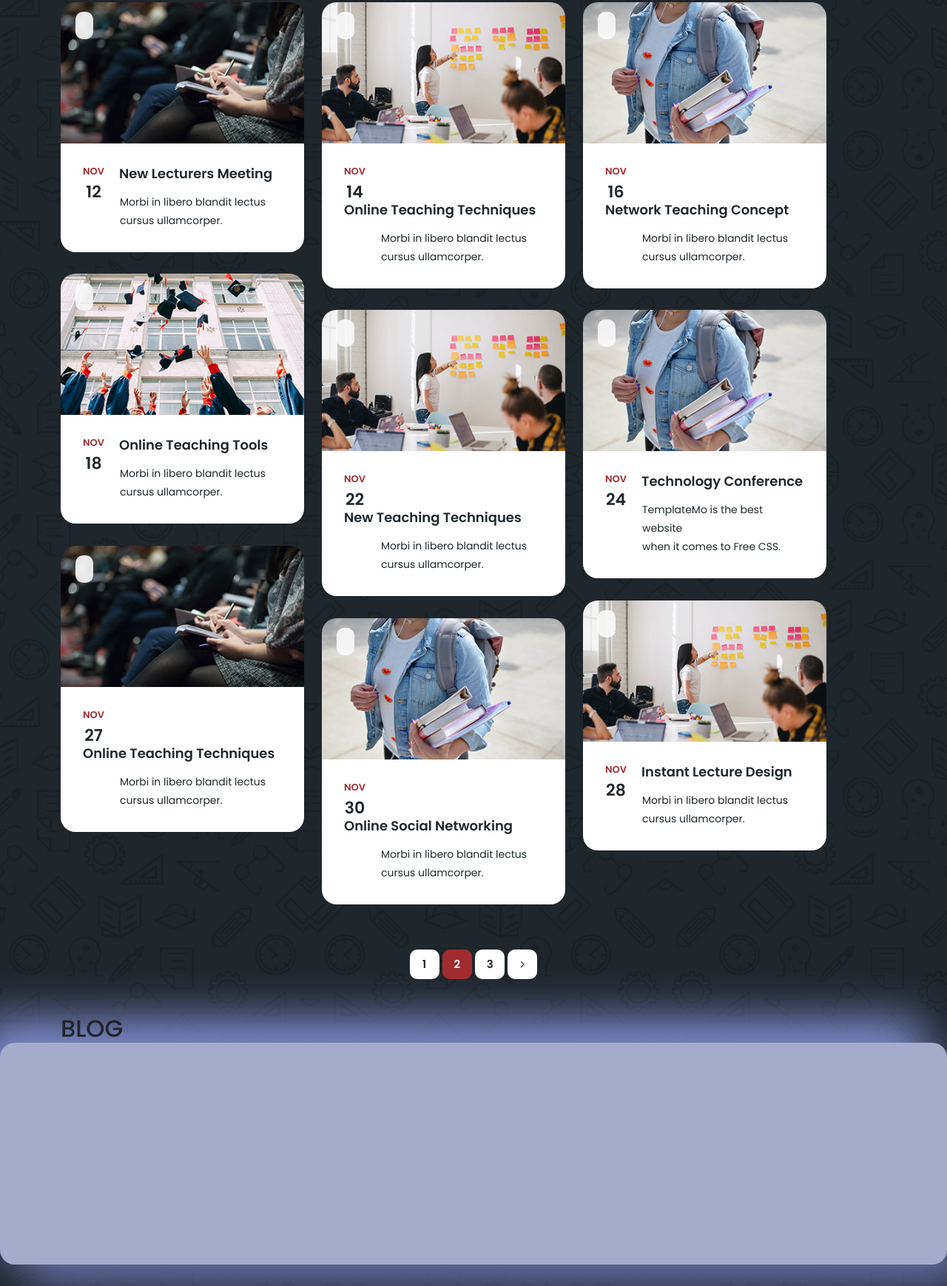
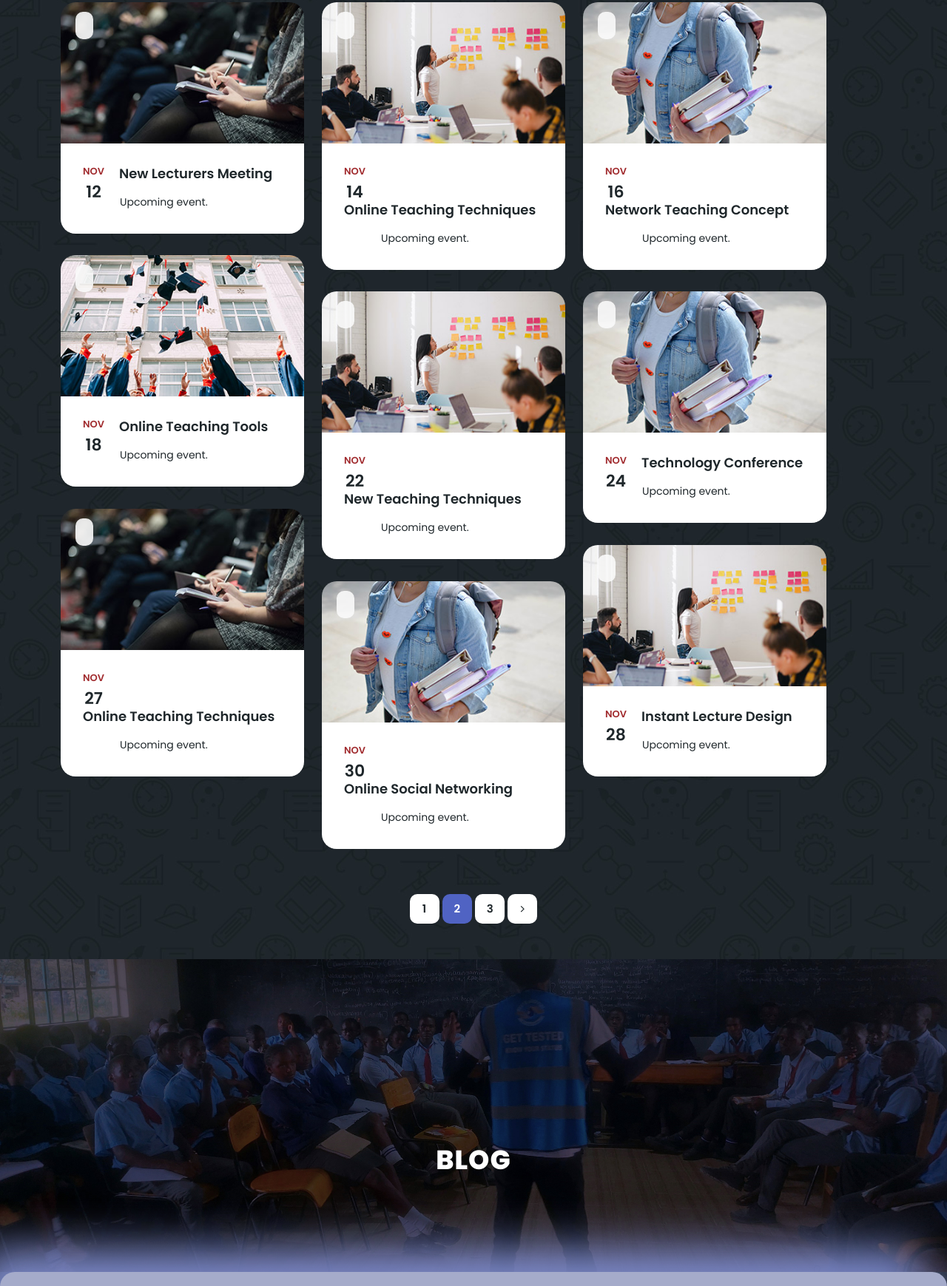
Before and after one commit to COLMANRL/YOUTHDROP-IN, a plain HTML site: page meetings.html in a window 1280 px wide. Shown: the part 680-2419 px from the top of the page at 74% size. Drawn offline with nearby package versions, Linux system fonts and the light colour scheme.

Commit message:
ui enhancement

```diff
--- a/assets/css/maincss.css
+++ b/assets/css/maincss.css
@@ -256,7 +256,7 @@ header
 }
 
 .background-header {
-  background-color: #fff!important;
+  background-color: #5063c3!important;
   height: 80px!important;
   position: fixed!important;
   top: 0!important;
@@ -1546,7 +1546,7 @@ section.meetings-page .filters li {
 
 section.meetings-page .filters ul li.active,
 section.meetings-page .filters ul li:hover {
-  background-color: #a12c2f;
+  background-color: #5063c3;
   color: #fff;
 }
 
@@ -1587,7 +1587,7 @@ section.meetings-page .main-button-red a {
 
 section.meetings-page .pagination ul li.active a,
 section.meetings-page .pagination ul li a:hover {
-  background-color: #a12c2f;
+  background-color: #5063c3;
   color: #fff;
 }
 
--- a/meetings.html
+++ b/meetings.html
@@ -111,7 +111,7 @@
                         <h6>Nov <span>12</span></h6>
                       </div>
                       <a href="meeting-details.html"><h4>New Lecturers Meeting</h4></a>
-                      <p>Morbi in libero blandit lectus<br>cursus ullamcorper.</p>
+                      <p>Upcoming event.</p>
                     </div>
                   </div>
                 </div>
@@ -128,7 +128,7 @@
                         <h6>Nov <span>14</span></h6>
                       </div>
                       <a href="meeting-details.html"><h4>Online Teaching Techniques</h4></a>
-                      <p>Morbi in libero blandit lectus<br>cursus ullamcorper.</p>
+                      <p>Upcoming event.</p>
                     </div>
                   </div>
                 </div>
@@ -145,7 +145,7 @@
                         <h6>Nov <span>16</span></h6>
                       </div>
                       <a href="meeting-details.html"><h4>Network Teaching Concept</h4></a>
-                      <p>Morbi in libero blandit lectus<br>cursus ullamcorper.</p>
+                      <p>Upcoming event.</p>
                     </div>
                   </div>
                 </div>
@@ -162,7 +162,7 @@
                         <h6>Nov <span>18</span></h6>
                       </div>
                       <a href="meeting-details.html"><h4>Online Teaching Tools</h4></a>
-                      <p>Morbi in libero blandit lectus<br>cursus ullamcorper.</p>
+                      <p>Upcoming event.</p>
                     </div>
                   </div>
                 </div>
@@ -179,7 +179,7 @@
                         <h6>Nov <span>22</span></h6>
                       </div>
                       <a href="meeting-details.html"><h4>New Teaching Techniques</h4></a>
-                      <p>Morbi in libero blandit lectus<br>cursus ullamcorper.</p>
+                      <p>Upcoming event.</p>
                     </div>
                   </div>
                 </div>
@@ -196,7 +196,7 @@
                         <h6>Nov <span>24</span></h6>
                       </div>
                       <a href="meeting-details.html"><h4>Technology Conference</h4></a>
-                      <p>TemplateMo is the best website<br>when it comes to Free CSS.</p>
+                      <p>Upcoming event.</p>
                     </div>
                   </div>
                 </div>
@@ -213,7 +213,7 @@
                         <h6>Nov <span>27</span></h6>
                       </div>
                       <a href="meeting-details.html"><h4>Online Teaching Techniques</h4></a>
-                      <p>Morbi in libero blandit lectus<br>cursus ullamcorper.</p>
+                      <p>Upcoming event.</p>
                     </div>
                   </div>
                 </div>
@@ -230,7 +230,7 @@
                         <h6>Nov <span>28</span></h6>
                       </div>
                       <a href="meeting-details.html"><h4>Instant Lecture Design</h4></a>
-                      <p>Morbi in libero blandit lectus<br>cursus ullamcorper.</p>
+                      <p>Upcoming event.</p>
                     </div>
                   </div>
                 </div>
@@ -247,7 +247,7 @@
                         <h6>Nov <span>30</span></h6>
                       </div>
                       <a href="meeting-details.html"><h4>Online Social Networking</h4></a>
-                      <p>Morbi in libero blandit lectus<br>cursus ullamcorper.</p>
+                      <p>Upcoming event.</p>
                     </div>
                   </div>
                 </div>
@@ -269,7 +269,7 @@
     </div>
     <br>
     <br>
-   <section class="heading-page1 header-text" id="top">
+   <section class="heading-page header-text" id="top">
     <div class="container">
       <div class="row">
         <div class="col-lg-12">
```
